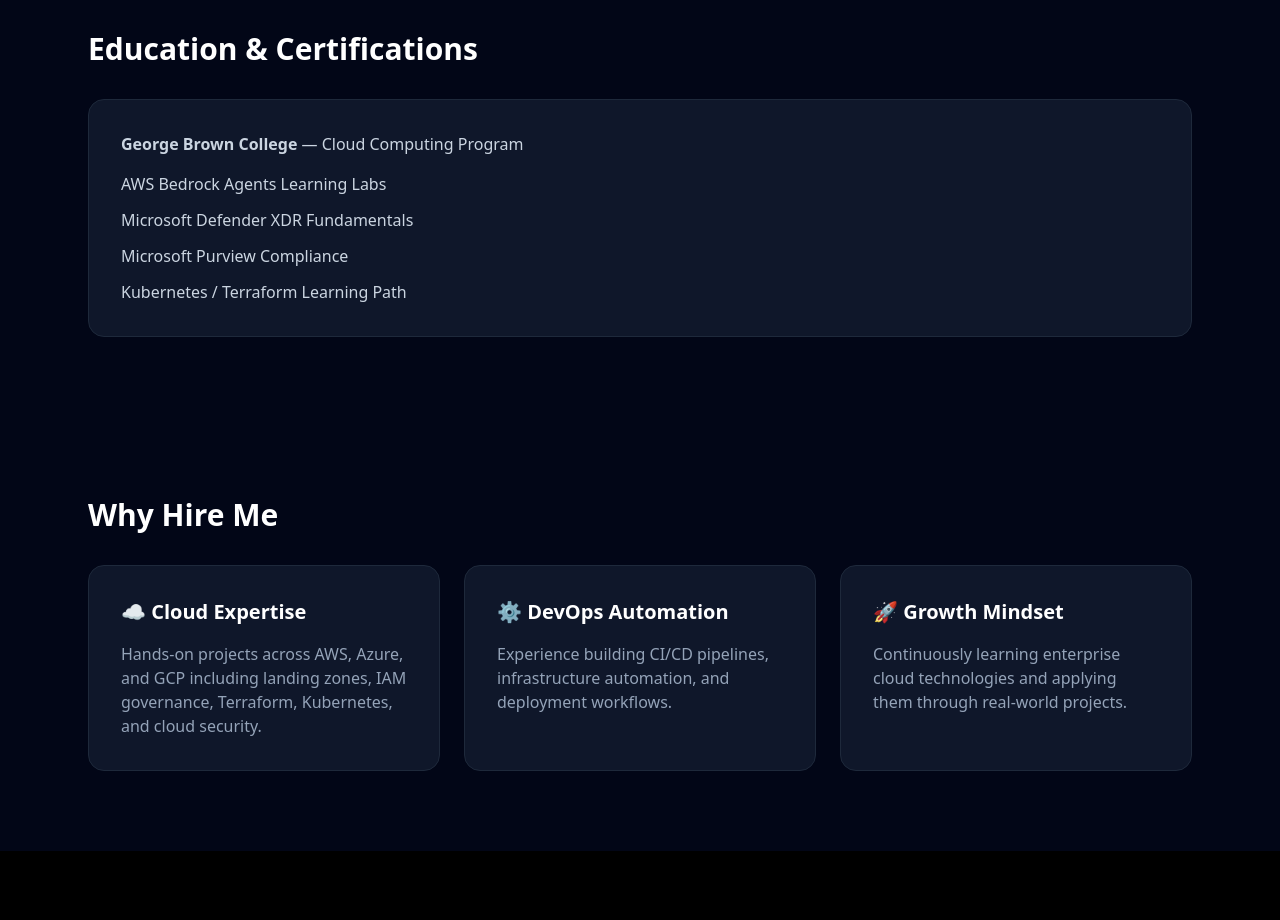
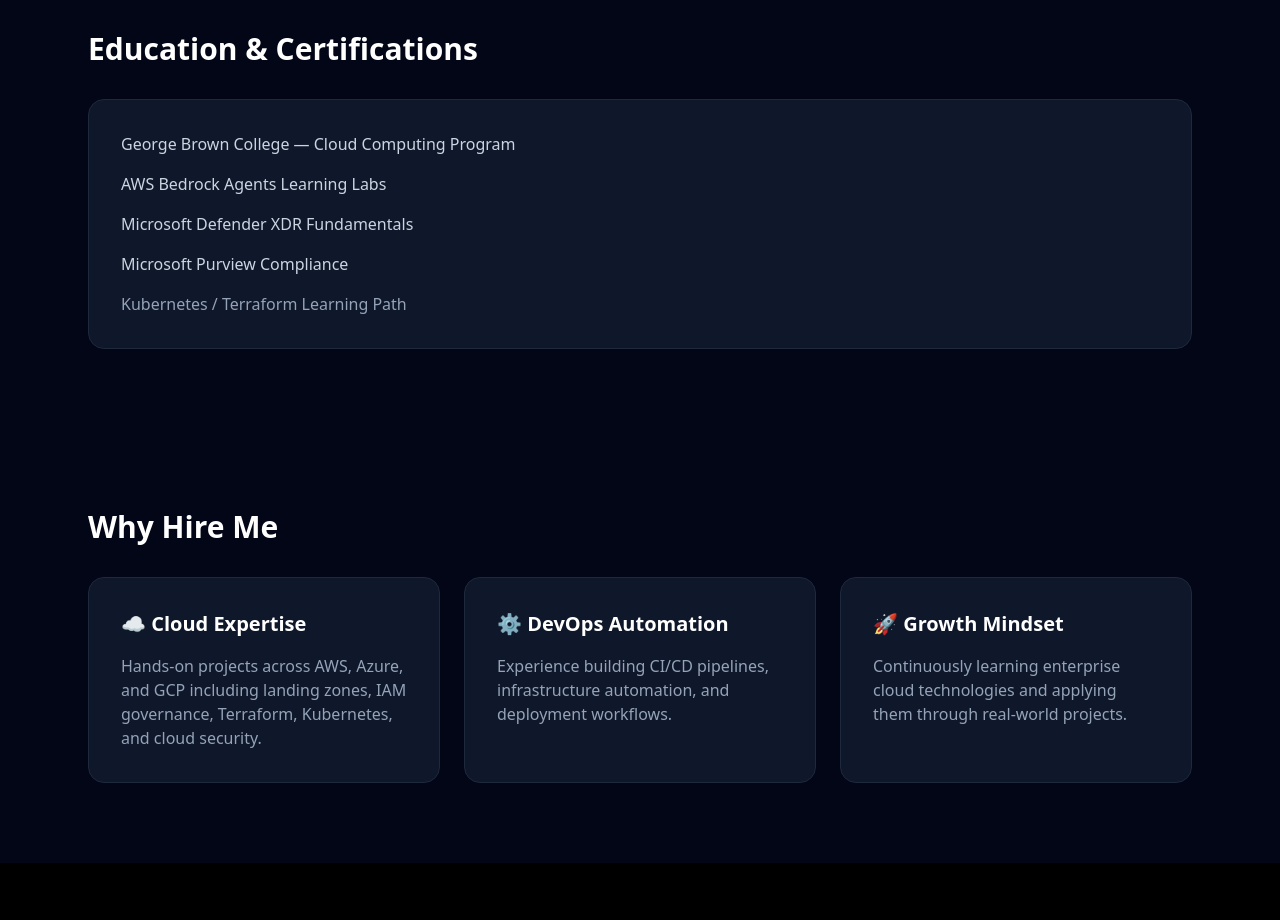
Before and after one commit to tmeri23/temesgen-cloud-devops-portfolio, a React (Vite) app: page / in a window 1280 px wide. Shown: the part 1740-2660 px from the top of the page. Built offline with nearby package versions, Linux system fonts and the light colour scheme.

Commit message:
Upgrade portfolio to premium landing page design

```diff
--- a/src/App.jsx
+++ b/src/App.jsx
@@ -156,21 +156,63 @@
       </section>
 
       {/* Education */}
-      <section className="max-w-6xl mx-auto py-20 px-6">
+      <section id="education" className="max-w-6xl mx-auto py-20 px-6">
         <h2 className="text-3xl font-bold mb-8">
           Education & Certifications
         </h2>
 
         <div className="bg-slate-900 rounded-2xl p-8 border border-slate-800">
-          <p className="text-slate-300 mb-4">
-            <strong>George Brown College</strong> — Cloud Computing Program
-          </p>
+          <ul className="space-y-4 text-slate-300">
 
-          <ul className="space-y-3 text-slate-300">
-            <li>AWS Bedrock Agents Learning Labs</li>
-            <li>Microsoft Defender XDR Fundamentals</li>
-            <li>Microsoft Purview Compliance</li>
-            <li>Kubernetes / Terraform Learning Path</li>
+            <li>
+              <a
+                href="https://www.georgebrown.ca/programs/cloud-computing-technologies-program-postgraduate-t465"
+                target="_blank"
+                rel="noopener noreferrer"
+                className="hover:text-blue-400 hover:underline transition"
+              >
+                George Brown College — Cloud Computing Program
+              </a>
+            </li>
+
+            <li>
+              <a
+                href="https://besa.techcreator.io/badges?__clerk_synced=true"
+                target="_blank"
+                rel="noopener noreferrer"
+                className="hover:text-blue-400 hover:underline transition"
+              >
+                AWS Bedrock Agents Learning Labs
+              </a>
+            </li>
+
+            <li>
+              <a
+                href="https://learn.microsoft.com/en-us/training/modules/describe-threat-protection-with-microsoft-365-defender/"
+                target="_blank"
+                rel="noopener noreferrer"
+                className="hover:text-blue-400 hover:underline transition"
+              >
+                Microsoft Defender XDR Fundamentals
+              </a>
+            </li>
+
+            <li>
+              <a
+                href="https://learn.microsoft.com/en-us/training/modules/describe-purview-risk-compliance-governance/"
+                target="_blank"
+                rel="noopener noreferrer"
+                className="hover:text-blue-400 hover:underline transition"
+              >
+                Microsoft Purview Compliance
+              </a>
+            </li>
+
+            <li>
+              <span className="text-slate-400">
+                Kubernetes / Terraform Learning Path
+              </span>
+            </li>
           </ul>
         </div>
       </section>
```
